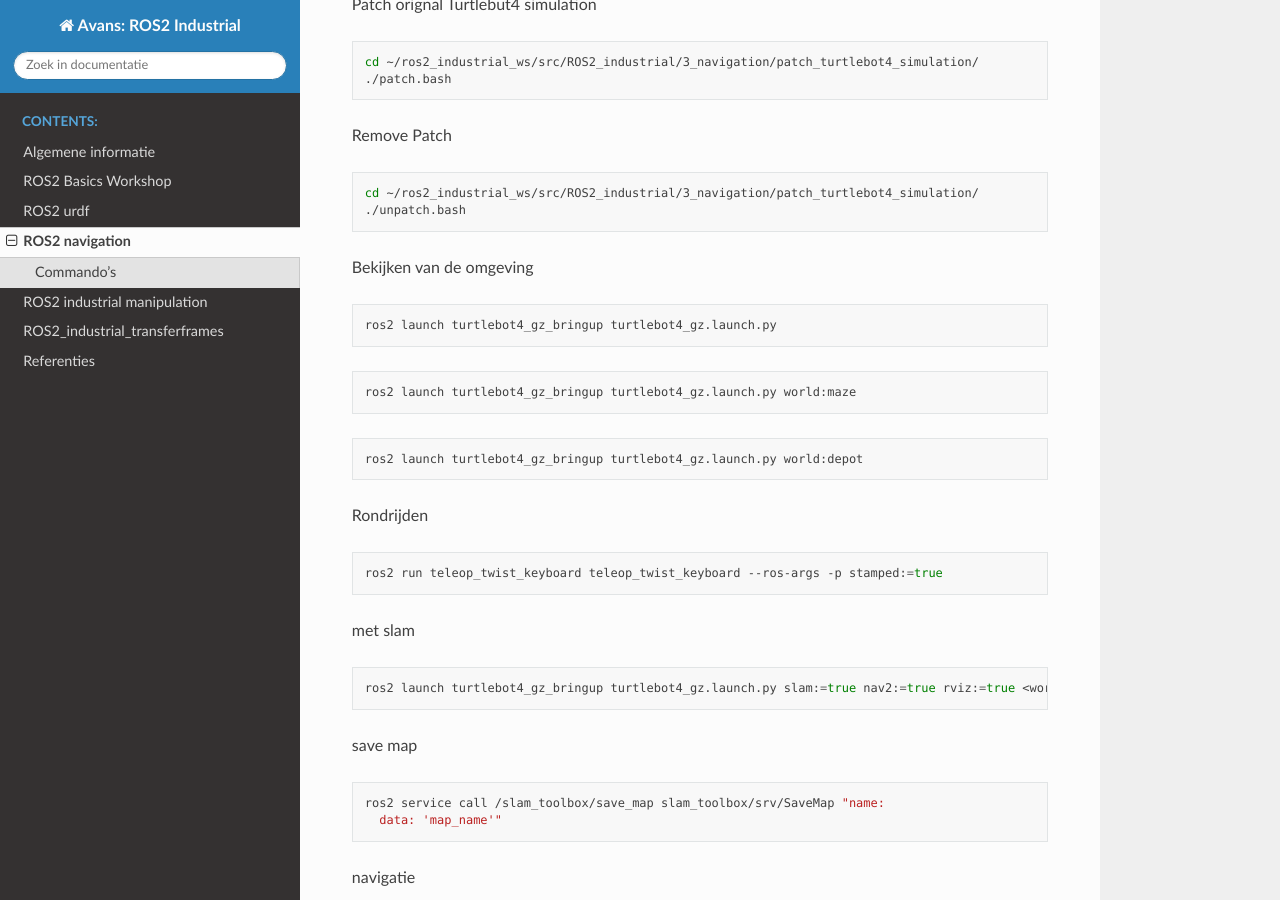
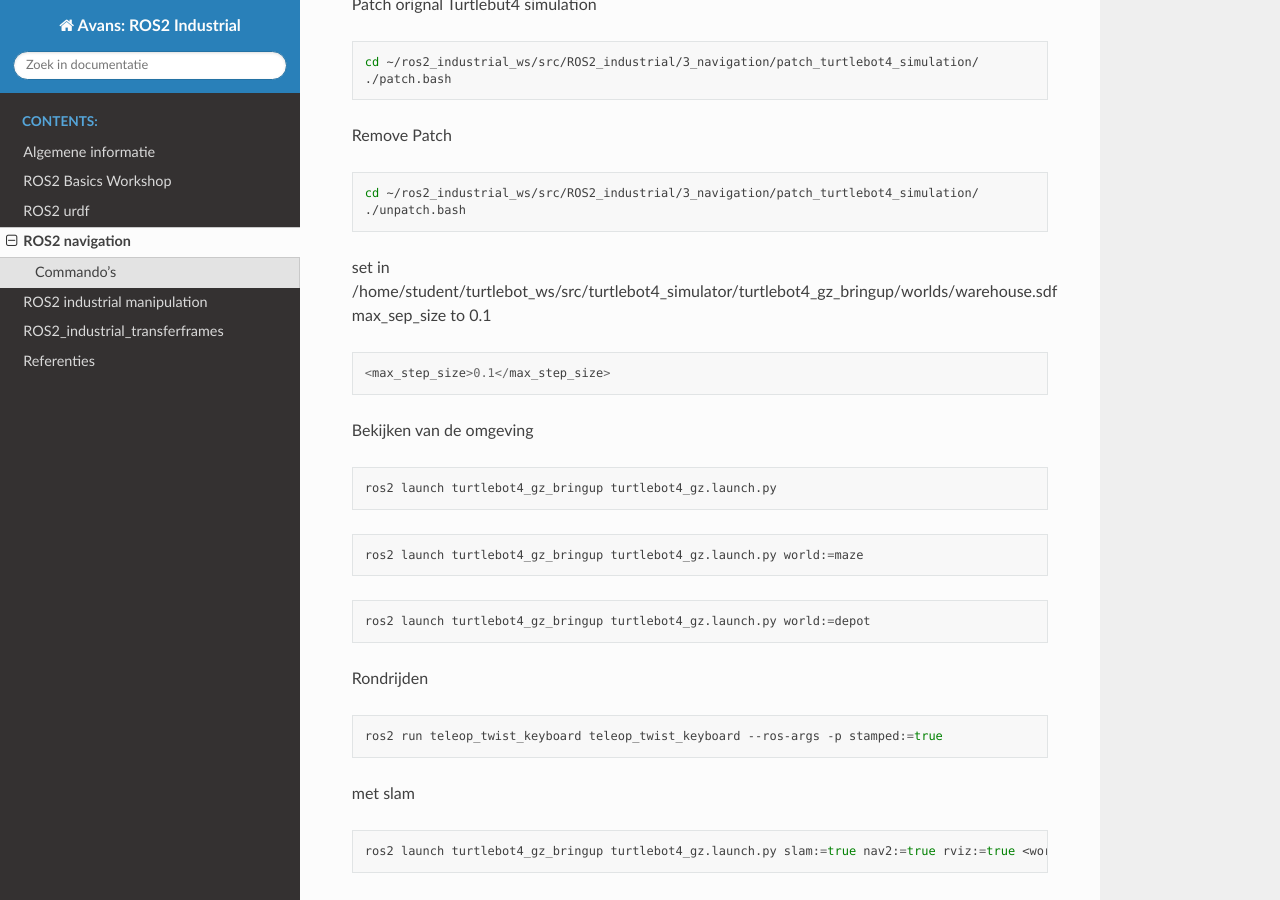
Before and after one commit to AvansMechatronica/ROS2_industrial_workshop, a Sphinx documentation site: the page built from documentation/3_navigation/navigation.md, in a window 1280 px wide and 900 px high, scrolled down 271 px. Built offline with Sphinx 7.4.7 and the Read the Docs theme 3.1.0, drawn with Linux system fonts in a browser that asks for light colours.

Commit message:
20240424

````diff
--- a/documentation/3_navigation/navigation.md
+++ b/documentation/3_navigation/navigation.md
@@ -19,6 +19,12 @@ cd ~/ros2_industrial_ws/src/ROS2_industrial/3_navigation/patch_turtlebot4_simula
 ./unpatch.bash
 ```
 
+set in /home/student/turtlebot_ws/src/turtlebot4_simulator/turtlebot4_gz_bringup/worlds/warehouse.sdf
+max_sep_size to 0.1
+```
+<max_step_size>0.1</max_step_size>
+```
+
 
 Bekijken van de omgeving
 ```bash
@@ -26,11 +32,11 @@ ros2 launch turtlebot4_gz_bringup turtlebot4_gz.launch.py
 ```
 
 ```bash
-ros2 launch turtlebot4_gz_bringup turtlebot4_gz.launch.py world:maze
+ros2 launch turtlebot4_gz_bringup turtlebot4_gz.launch.py world:=maze
 ```
 
 ```bash
-ros2 launch turtlebot4_gz_bringup turtlebot4_gz.launch.py world:depot
+ros2 launch turtlebot4_gz_bringup turtlebot4_gz.launch.py world:=depot
 ```
 
 
````
Also changed, not shown: README.md (+1 -1 lines).
